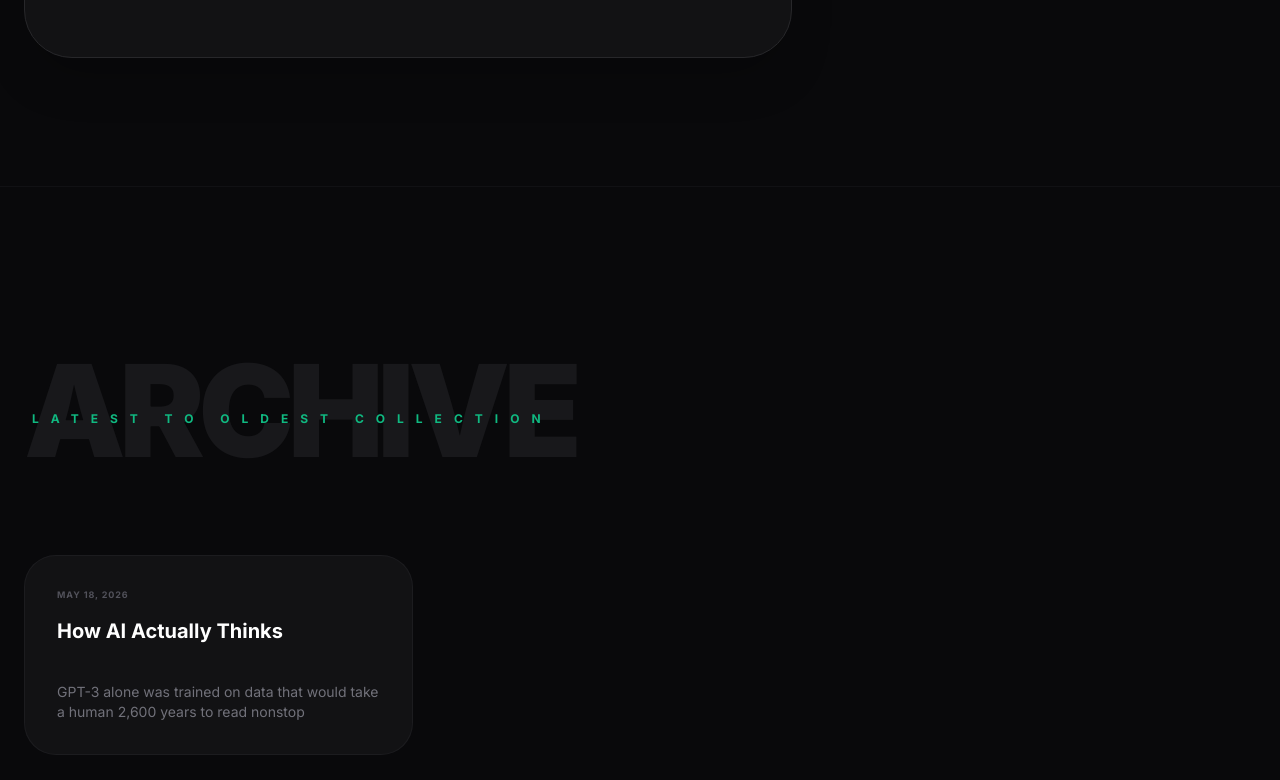
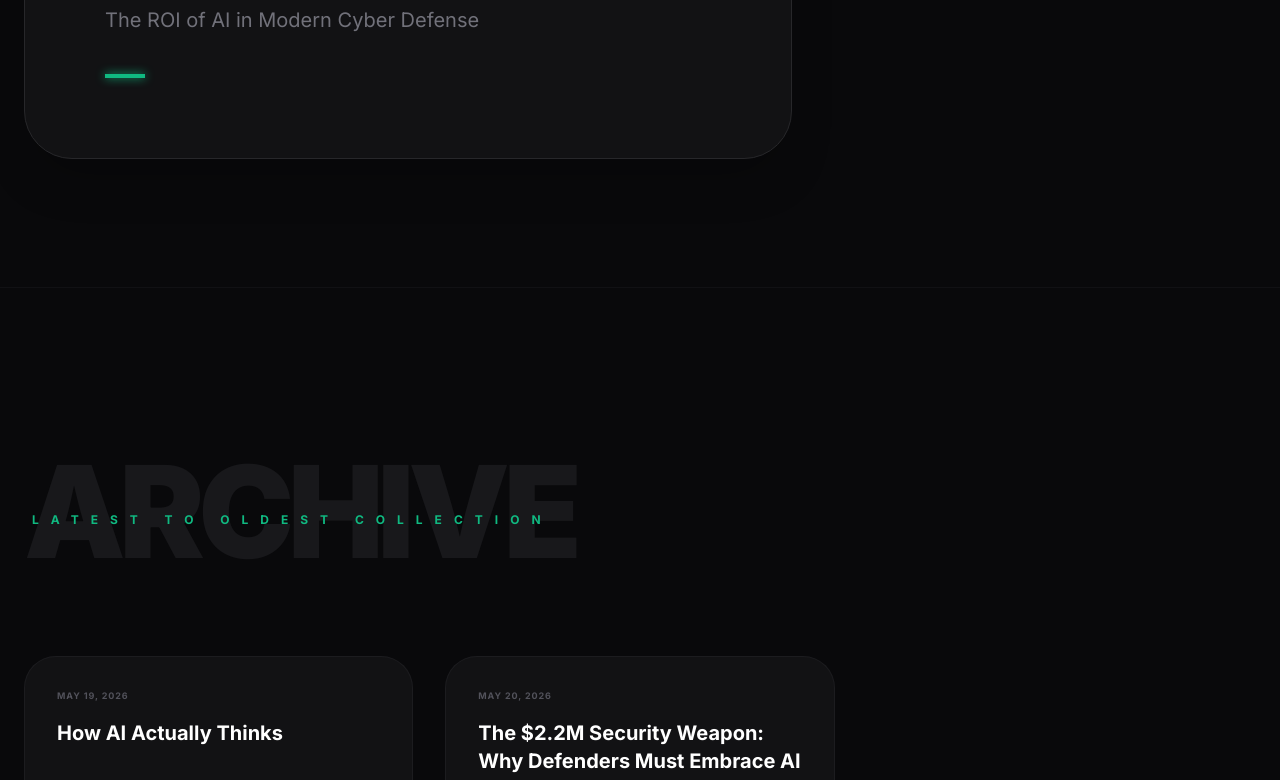
Before and after one commit to ah74n/nasha, a plain HTML site: page index.html in a window 1280 px wide. Shown: the part 577-1357 px from the top of the page. Drawn offline with nearby package versions, Linux system fonts and the light colour scheme.

Commit message:
Updated blog indexed at 1

```diff
--- a/index.html
+++ b/index.html
@@ -106,13 +106,16 @@
 
     <script>
         const blogData = [
-            { id: 0, title: "How AI Actually Thinks", cat: "AI Security", date: "May 18, 2026", desc: "GPT-3 alone was trained on data that would take a human 2,600 years to read nonstop",
+            { id: 0, title: "How AI Actually Thinks", cat: "AI Security", date: "May 19, 2026", desc: "GPT-3 alone was trained on data that would take a human 2,600 years to read nonstop",
             content: "Everyone uses AI, but few know how it works under the hood. It turns out, models like ChatGPT aren't actually thinking they are just massive next word prediction engines,When an LLM trains on text that would take a human 2,600 years to read, it doesn't read word-by-word. It uses Transformer Neural Networks to process whole libraries at once, assigning mathematical Attention Scores to understand context. When you type a prompt, the AI simply calculates the highest probability of what word should come next.Because AI relies entirely on data patterns it is incredibly fragile Attackers can corrupt the training data Data Poisoning or inject subtle noise to trick live models Adversarial Evasion As industries rush to adopt AI the next big cyber battlefield isn't just about blocking malware it is about protecting the data that feeds the machines" },
+
+            { id: 1, title: "The $2.2M Security Weapon: Why Defenders Must Embrace AI", cat: "AI Security", date: "May 20, 2026", desc: "The ROI of AI in Modern Cyber Defense",
+            content: "Hackers might be using smarter tools, but the real advantage still belongs to the defenders. According to IBM’s latest report, organizations utilizing automated security operations save an average of $2.2 Million during a breach and cut containment times by 108 days. Systems like Splunk parse massive network anomalies at speeds humans can't match, flagging hidden indicators instantly.Advanced modeling flags obscure patterns and simulates outlier attack paths that teams often overlook during routine manual checks.The Catch: Right now, only 24% of these advanced initiatives are actually secured. Deploying smart tools without strict access frameworks like ISO/IEC 27090, MFA, or RBAC just opens up new vulnerabilities. To stay ahead, the focus needs to shift toward hardening the data pipelines themselves." },
 
         ];
 
         // 1. Render Most Recent Blog on the Left Div
-        const recentBlog = blogData[0]; // Gets the newest blog
+        const recentBlog = blogData[1]; // Gets the newest blog
         const recentContainer = document.getElementById('recent-blog-container');
         recentContainer.innerHTML = `
             <div class="p-8 md:p-20 cursor-pointer" onclick="openBlog(${recentBlog.id})">
```
